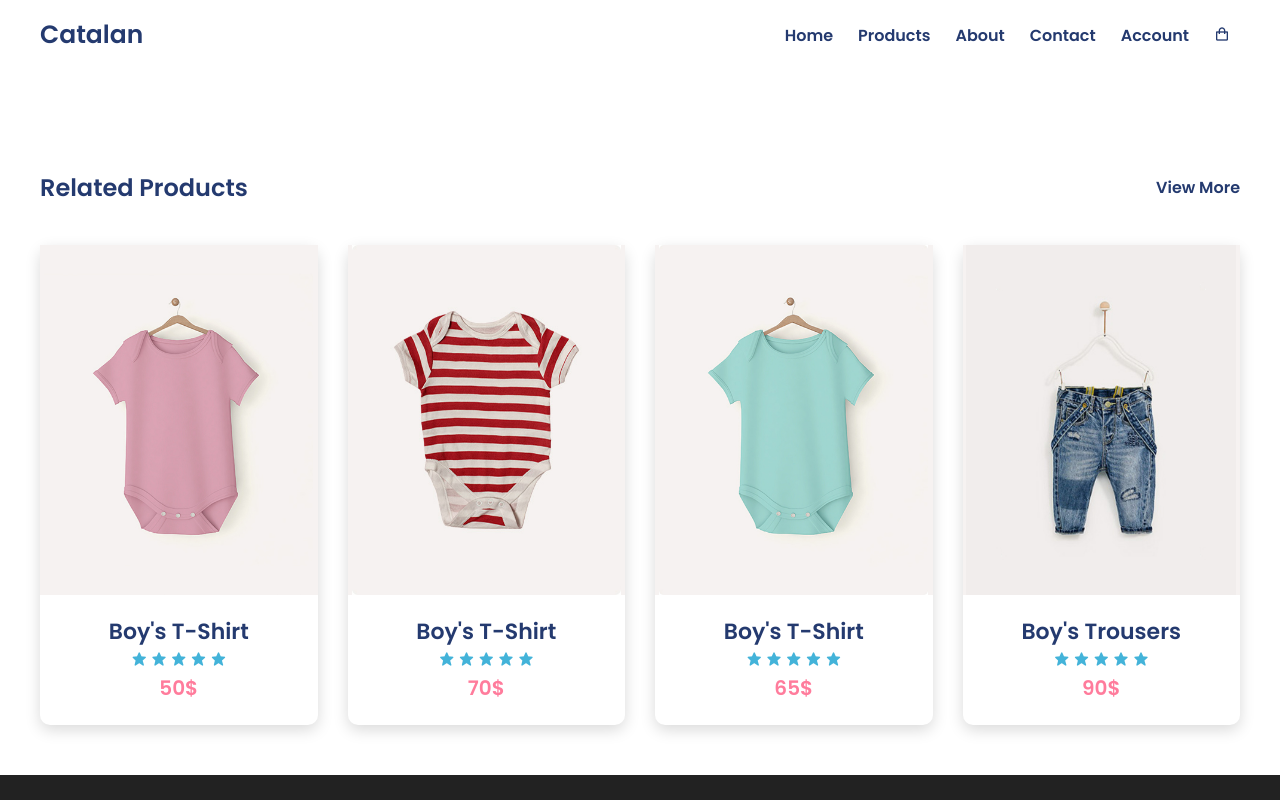
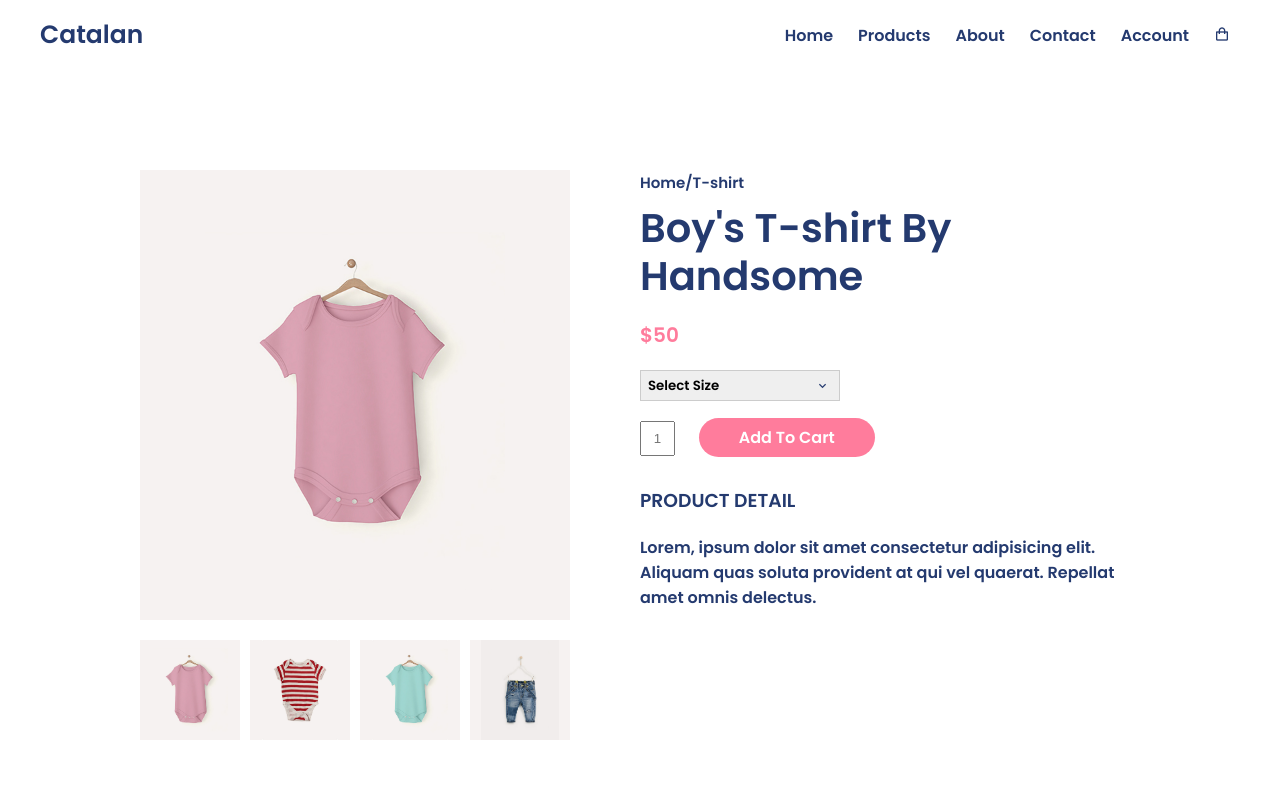
Before and after one commit to mohamedkhaledhafez/e-commerce-shop, a plain HTML site: page product-detail.html in a window 1280 px wide. Shown: the top 800 px of the page. Drawn offline with nearby package versions, Linux system fonts and the light colour scheme.

Commit message:
change product-details section

```diff
--- a/css/style.css
+++ b/css/style.css
@@ -897,3 +897,168 @@ form span {
   background-color: #243a6f;
   color: #fff;
 }
+
+/*================== PRODUCT DETAILS ==================*/
+.product-detail .details {
+  display: grid;
+  grid-template-columns: 1fr 1.2fr;
+  gap: 7rem;
+}
+
+.product-detail .details .left {
+  display: flex;
+  flex-direction: column;
+}
+
+.product-detail .details .left .main {
+  text-align: center;
+  background-color: #f6f2f1;
+  margin-bottom: 2rem;
+  height: 45rem;
+  padding: 3rem;
+}
+
+.product-detail .details .left .main img {
+  object-fit: contain;
+  height: 100%;
+}
+
+.product-detail .details .thumbnails {
+  display: grid;
+  grid-template-columns: repeat(4, 1fr);
+  gap: 1rem;
+}
+
+.product-detail .thumbnail {
+  width: 10rem;
+  height: 10rem;
+  background-color: #f6f2f1;
+  text-align: center;
+}
+
+.product-detail .thumbnail img {
+  height: 100%;
+  object-fit: contain;
+}
+
+.product-detail .right span {
+  display: inline-block;
+  font-size: 1.5rem;
+  margin-bottom: 1rem;
+}
+
+.product-detail .right h1 {
+  font-size: 4rem;
+  line-height: 1.2;
+  margin-bottom: 2rem;
+}
+
+.product-detail .right .price {
+  font-weight: 600;
+  font-size: 2rem;
+  color: #ff7c9c;
+  margin-bottom: 2rem;
+}
+
+.product-detail .right div {
+  display: inline-block;
+  position: relative;
+  z-index: 1;
+}
+
+.product-detail .right select {
+  font-family: "Poppins", sans-serif;
+  width: 20rem;
+  padding: 0.7rem;
+  border: 1px solid #ccc;
+  appearance: none;
+  outline: none;
+}
+
+.product-detail form {
+  margin-bottom: 2rem;
+}
+
+.product-detail form span {
+  position: absolute;
+  top: 50%;
+  right: 1rem;
+  font-size: 2rem;
+  transform: translateY(-50%);
+  -webkit-transform: translateY(-50%);
+  -moz-transform: translateY(-50%);
+  -ms-transform: translateY(-50%);
+  -o-transform: translateY(-50%);
+  z-index: 0;
+}
+
+.product-detail .form {
+  margin-bottom: 3rem;
+}
+
+.product-detail .form input {
+  padding: 0.8rem;
+  text-align: center;
+  width: 3.5rem;
+  margin-right: 2rem;
+}
+
+.product-detail .form .add-cart {
+  background-color: #ff7c9c;
+  padding: 0.8rem 4rem;
+  color: #fff;
+  border-radius: 3rem;
+  -webkit-border-radius: 3rem;
+  -moz-border-radius: 3rem;
+  -ms-border-radius: 3rem;
+  -o-border-radius: 3rem;
+}
+
+.product-detail h3 {
+  text-transform: uppercase;
+  margin-bottom: 2rem;
+}
+
+@media only screen and (max-width: 996px) {
+  .product-detail .left {
+    width: 30rem;
+    height: 45rem;
+  }
+
+  .product-detail .details {
+    gap: 3rem;
+  }
+
+  .product-detail .thumbnails {
+    width: 30rem;
+    gap: 0.5rem;
+  }
+
+  .product-detail .thumbnail {
+    width: auto;
+    height: 10rem;
+    background-color: #f6f2f1;
+    text-align: center;
+    padding: 0.5rem;
+  }
+}
+
+@media only screen and (max-width: 650px) {
+  .product-detail .details {
+    grid-template-columns: 1fr;
+    row-gap: 3rem;
+  }
+
+  .product-detail .right {
+    margin-top: 20rem;
+  }
+
+  .product-detail .left {
+    width: 100%;
+    height: 45rem;
+  }
+
+  .product-detail .thumbnails {
+    width: 100%;
+  }
+}
--- a/product-detail.html
+++ b/product-detail.html
@@ -77,7 +77,56 @@
       </nav>
 
       <!--================= PRODUCT DETAILS =================-->
+      <section class="section product-detail">
+        <div class="details container-md">
+          <div class="left">
+            <div class="main">
+              <img src="./img/pic1.jpg" alt="">
+            </div>
 
+            <div class="thumbnails">
+              <div class="thumbnail">
+                <img src="./img/pic1.jpg" alt="">
+              </div>
+              <div class="thumbnail">
+                <img src="./img/pic2.jpg" alt="">
+              </div>
+              <div class="thumbnail">
+                <img src="./img/pic3.jpg" alt="">
+              </div>
+              <div class="thumbnail">
+                <img src="./img/pic4.jpg" alt="">
+              </div>
+            </div>
+          </div>
+
+          <div class="right">
+            <span>Home/T-shirt</span>
+            <h1>Boy's T-shirt By Handsome</h1>
+            <div class="price">$50</div>
+            <form>
+              <div>
+                <select>
+                  <option value="Select Size" selected disabled>Select Size</option>
+                  <option value="32">32</option>
+                  <option value="42">42</option>
+                  <option value="52">52</option>
+                  <option value="62">62</option>
+                </select>
+                <span><i class="bx bx-chevron-down"></i></span>
+              </div>
+            </form>
+
+            <form class="form">
+              <input type="text" placeholder="1">
+              <a href="cart.html" class="add-cart">Add To Cart</a>
+            </form>
+            <h3>Product Detail</h3>
+            <p>Lorem, ipsum dolor sit amet consectetur adipisicing elit. Aliquam quas soluta provident at qui vel quaerat. Repellat amet omnis delectus.</p>
+
+          </div>
+        </div>
+      </section>
      <!--================= RELATED SECTION =================-->
      <section class="section featured">
         <div class="top container">
```
